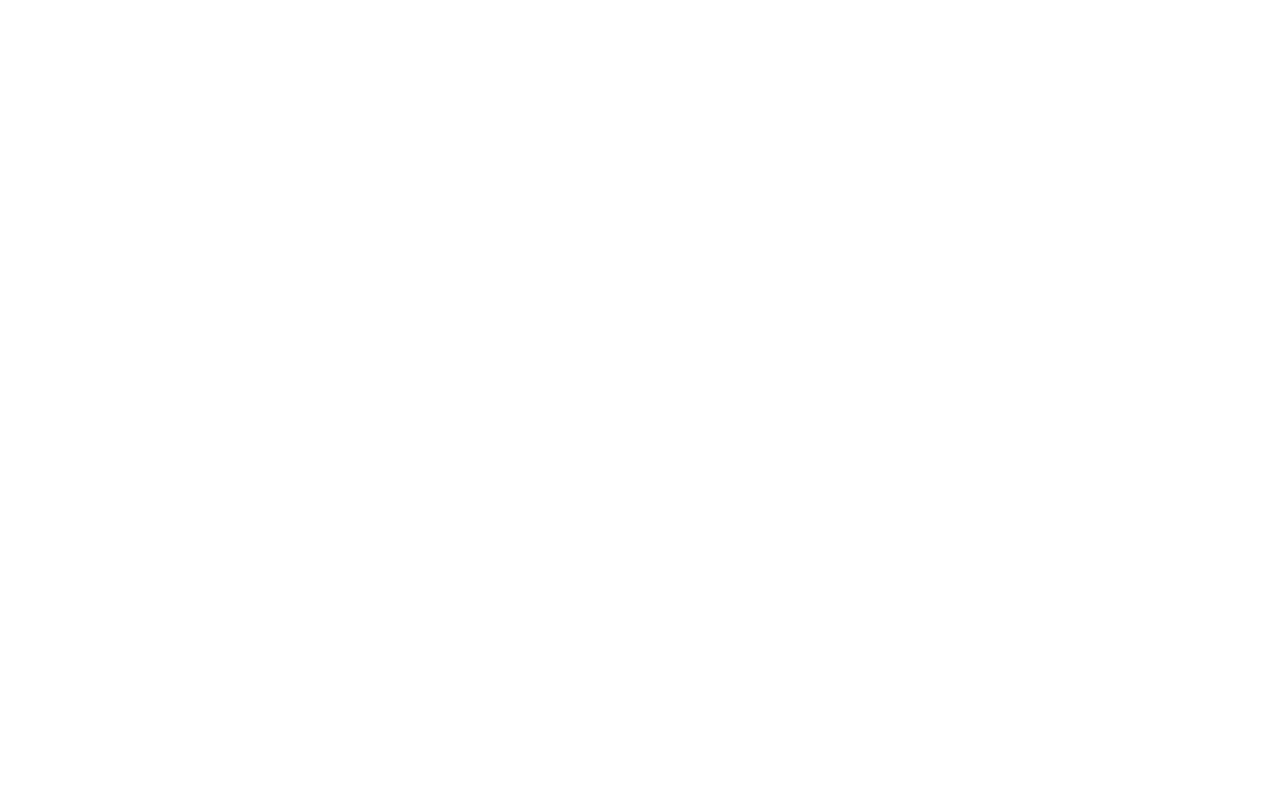
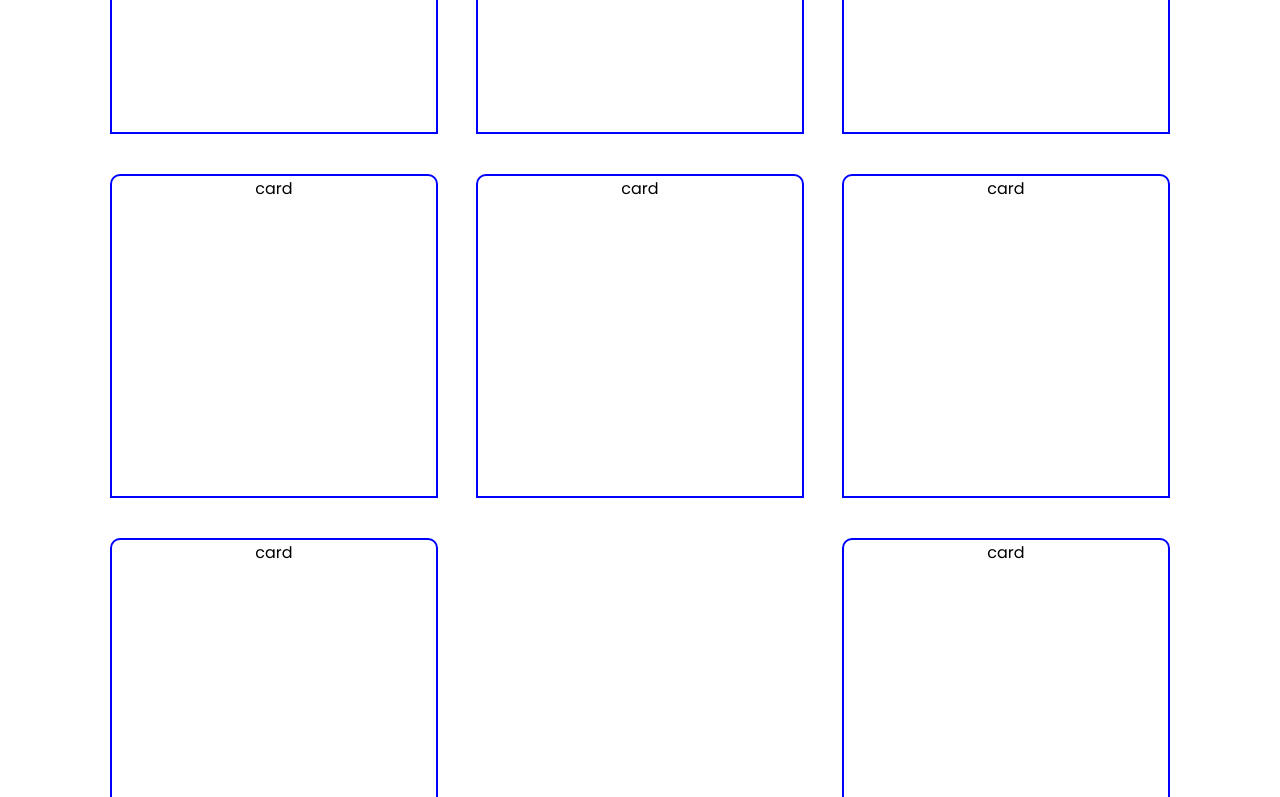
Before and after one commit to snowleopardAlexa/react-portfolio-2021, a React (Create React App) app: page / in a window 1280 px wide. Shown: the part 2000-2797 px from the top of the page. Before the commit the page ends 1940 px from the top, so only its background shows below. Built offline with nearby package versions, Linux system fonts and the light colour scheme.

Commit message:
add product style

```diff
--- a/src/components/Intro/intro.css
+++ b/src/components/Intro/intro.css
@@ -52,7 +52,7 @@
 
 .i-bg {
     clip-path: polygon(25% 0%, 100% 0%, 100% 100%, 25% 100%, 0% 50%); /* css clip paths - clippy - bennettfeely */
-    background-color: seagreen;
+    background-color: rgb(160, 11, 11);
     width: 100%;
     height: 100%;
     position: absolute;
--- a/src/components/Product/Product.jsx
+++ b/src/components/Product/Product.jsx
@@ -4,7 +4,7 @@
 
 const Product = () => {
     return (
-        <div>
+        <div className="product">
 card
         </div>
     )
--- a/src/components/Product/product.css
+++ b/src/components/Product/product.css
@@ -0,0 +1,8 @@
+.product {
+    width: 30%;
+    height: 40vh;
+    margin: 20px 10px;
+    border: 2px solid blue;
+    border-radius: 10px 10px 0px 0px;
+    overflow: hidden;
+}
--- a/src/components/ProductList/ProductList.jsx
+++ b/src/components/ProductList/ProductList.jsx
@@ -1,5 +1,5 @@
 import React from 'react';
-import './productlist.css';
+import './productList.css';
 import Product from "../Product/Product";
 
 
@@ -17,6 +17,10 @@
                <Product />
                <Product />
                <Product />
+               <Product />
+               <Product />
+               <Product />
+               <Product />
            </div>
        </div>
     )
--- a/src/components/ProductList/productlist.css
+++ b/src/components/ProductList/productlist.css
@@ -18,3 +18,10 @@
 .pl-desc {
     margin: 20px 0px;
 }
+
+.pl-list {
+    width: 100%;
+    display: flex;
+    flex-wrap: wrap;
+    justify-content: space-between;
+}
```
